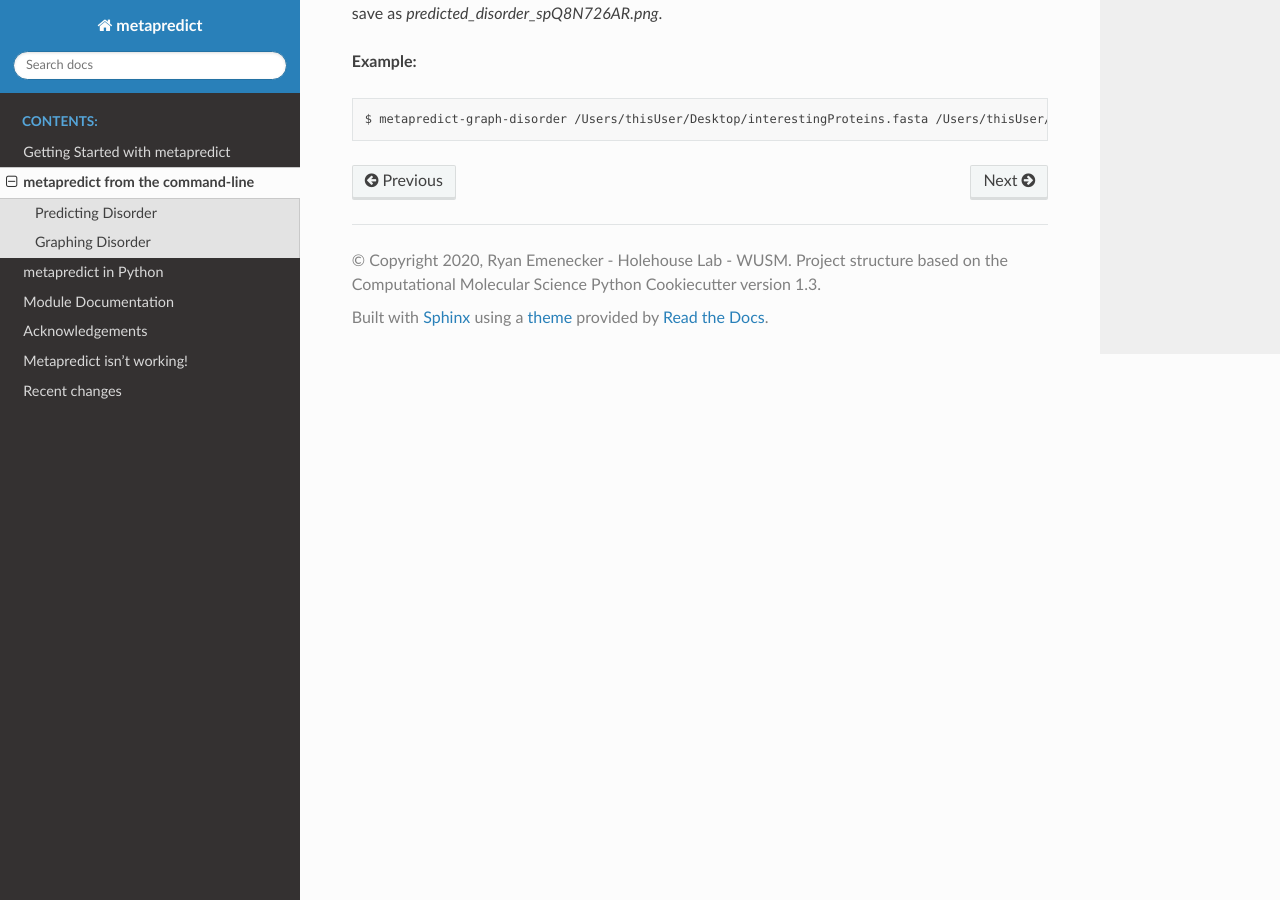
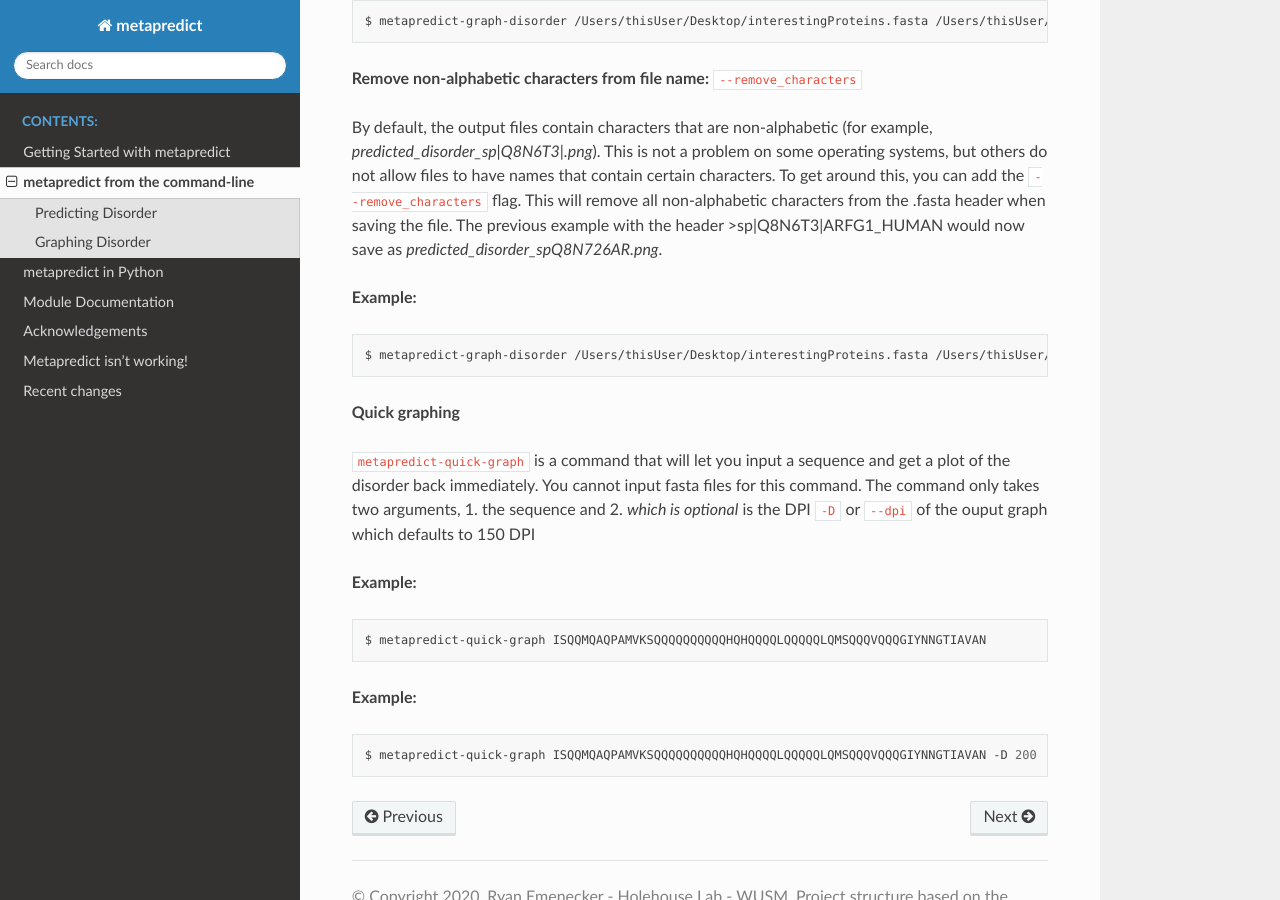
Before and after one commit to idptools/metapredict, a Sphinx documentation site: the page built from docs/usage/command-line.rst, in a window 1280 px wide and 900 px high, scrolled down 2406 px. Built offline with Sphinx 7.4.7 and the Read the Docs theme 2.0.0, drawn with Linux system fonts in a browser that asks for light colours; the version number could not be read and is left out; some of the changed text lies outside the part shown.

Commit message:
updated docs and added functionality to input sequences from command line not in fasta file format

```diff
--- a/docs/usage/command-line.rst
+++ b/docs/usage/command-line.rst
@@ -35,6 +35,15 @@
 
 	$ metapredict-predict-disorder /Users/thisUser/Desktop/interestingProteins.fasta /Users/thisUser/Desktop/DisorderPredictions/ myCoolPredictions --no_normalization
 
+**Quick predictions**
+
+``metapredict-quick-predict`` is a command that will let you input a sequence and get disorder values immediately printed to the terminal. The only argument that can be input is the sequence.
+
+**Example:**
+
+.. code-block:: bash
+
+	$ metapredict-quick-predict ISQQMQAQPAMVKSQQQQQQQQQQHQHQQQQLQQQQQLQMSQQQVQQQGIYNNGTIAVAN
 
 Graphing Disorder
 -------------------
@@ -93,3 +102,20 @@
 .. code-block:: bash
 
 	$ metapredict-graph-disorder /Users/thisUser/Desktop/interestingProteins.fasta /Users/thisUser/Desktop/DisorderGraphsFolder/ --remove_characters
+
+**Quick graphing**
+
+``metapredict-quick-graph`` is a command that will let you input a sequence and get a plot of the disorder back immediately. You cannot input fasta files for this command. The command only takes two arguments, 1. the sequence and 2. *which is optional* is the DPI ``-D``  or ``--dpi`` of the ouput graph which defaults to 150 DPI
+
+**Example:**
+
+.. code-block:: bash
+
+	$ metapredict-quick-graph ISQQMQAQPAMVKSQQQQQQQQQQHQHQQQQLQQQQQLQMSQQQVQQQGIYNNGTIAVAN
+
+
+**Example:**
+
+.. code-block:: bash
+
+	$ metapredict-quick-graph ISQQMQAQPAMVKSQQQQQQQQQQHQHQQQQLQQQQQLQMSQQQVQQQGIYNNGTIAVAN -D 200
--- a/setup.py
+++ b/setup.py
@@ -45,7 +45,9 @@
     # Allows `setup.py test` to work correctly with pytest
     setup_requires=[] + pytest_runner,
     scripts=['scripts/metapredict-graph-disorder',
-             'scripts/metapredict-predict-disorder'],
+             'scripts/metapredict-predict-disorder',
+             'scripts/metapredict-quick-graph',
+             'scripts/metapredict-quick-predict'],
 
     # Additional entries you may want simply uncomment the lines you want and fill in the data
     # url='http://www.my_package.com',  # Website
```
Also changed, not shown: README.md (+25 -0 lines), docs/changes.rst (+9 -1 lines), 13 other files.
